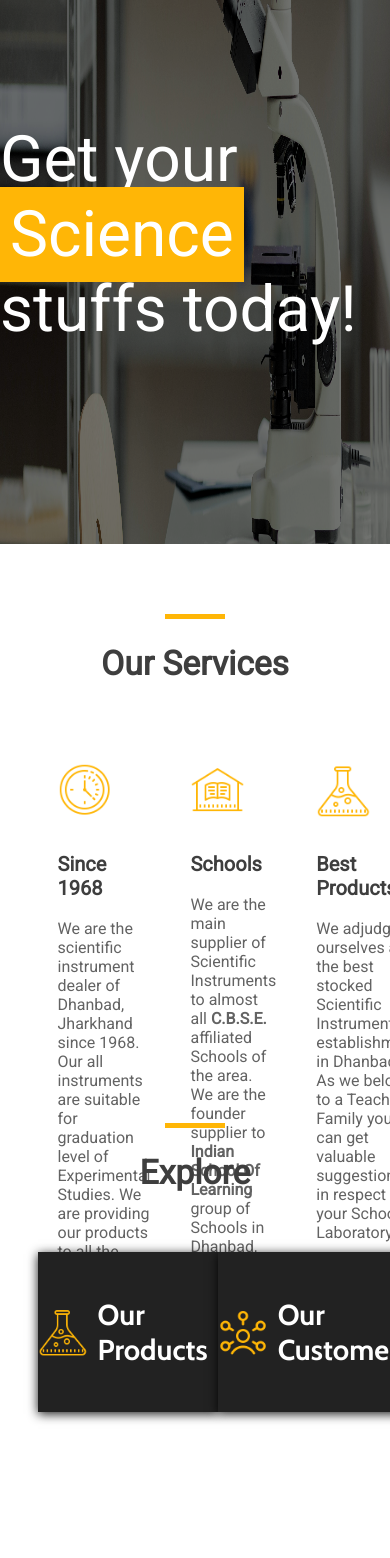
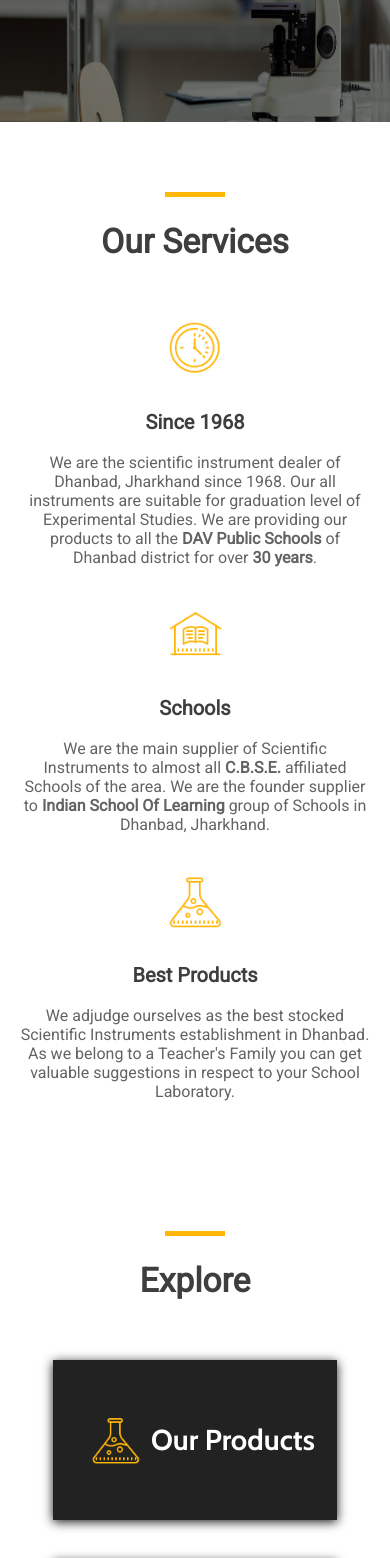
Before and after one commit to sawarni99/jharkhand-scientifics, a React (Create React App) app: page / in a window 390 px wide. Shown: the part 300-1858 px from the top of the page. Built offline with nearby package versions, Linux system fonts and the light colour scheme.

Commit message:
Made Front page mobile responsive.

```diff
--- a/src/components/cardButton/CardButton.css
+++ b/src/components/cardButton/CardButton.css
@@ -25,3 +25,10 @@
   font-size: 180%;
   margin: 10px;
 }
+
+@media (max-width: 600px) {
+  .card-button {
+    width: 90%;
+    margin-bottom: 40px;
+  }
+}
--- a/src/components/navbar/Navbar.js
+++ b/src/components/navbar/Navbar.js
@@ -9,7 +9,7 @@ function Navbar() {
 
   // Checking if window is opened in phone....
   useEffect(() => {
-    if (window.innerWidth < 600) {
+    if (window.innerWidth < 900) {
       setShowNavbar(false);
     }
   }, []);
--- a/src/components/serviceCard/ServiceCard.css
+++ b/src/components/serviceCard/ServiceCard.css
@@ -15,3 +15,10 @@
   font-size: 16px;
   color: rgb(99, 99, 99);
 }
+
+@media (max-width: 600px) {
+  .service-card {
+    padding: 0;
+    padding-bottom: 40px;
+  }
+}
--- a/src/pages/frontPage/FrontPage.css
+++ b/src/pages/frontPage/FrontPage.css
@@ -47,6 +47,7 @@
   display: flex;
   width: 90%;
   margin-bottom: 40px;
+  justify-content: space-evenly;
 }
 .front-page-browse {
   display: flex;
@@ -59,3 +60,35 @@
   color: rgb(99, 99, 99);
   margin-bottom: 40px;
 }
+
+/*Phone View*/
+@media (max-width: 600px) {
+  .front-page-background {
+    height: 40vh;
+    padding-top: 10vh;
+  }
+  .front-page-black {
+    height: 40vh;
+    padding-top: 10vh;
+  }
+  .front-page-background-title {
+    font-size: 200%;
+    top: 25vh;
+    padding: 10px;
+    text-align: center;
+  }
+  .front-page-background-title span {
+    padding: 2px;
+    background: var(--primary-color);
+  }
+  .front-page-services {
+    text-align: center;
+    flex-direction: column;
+    width: auto;
+  }
+  .front-page-browse {
+    flex-direction: column;
+    justify-content: center;
+    align-items: center;
+  }
+}
```
